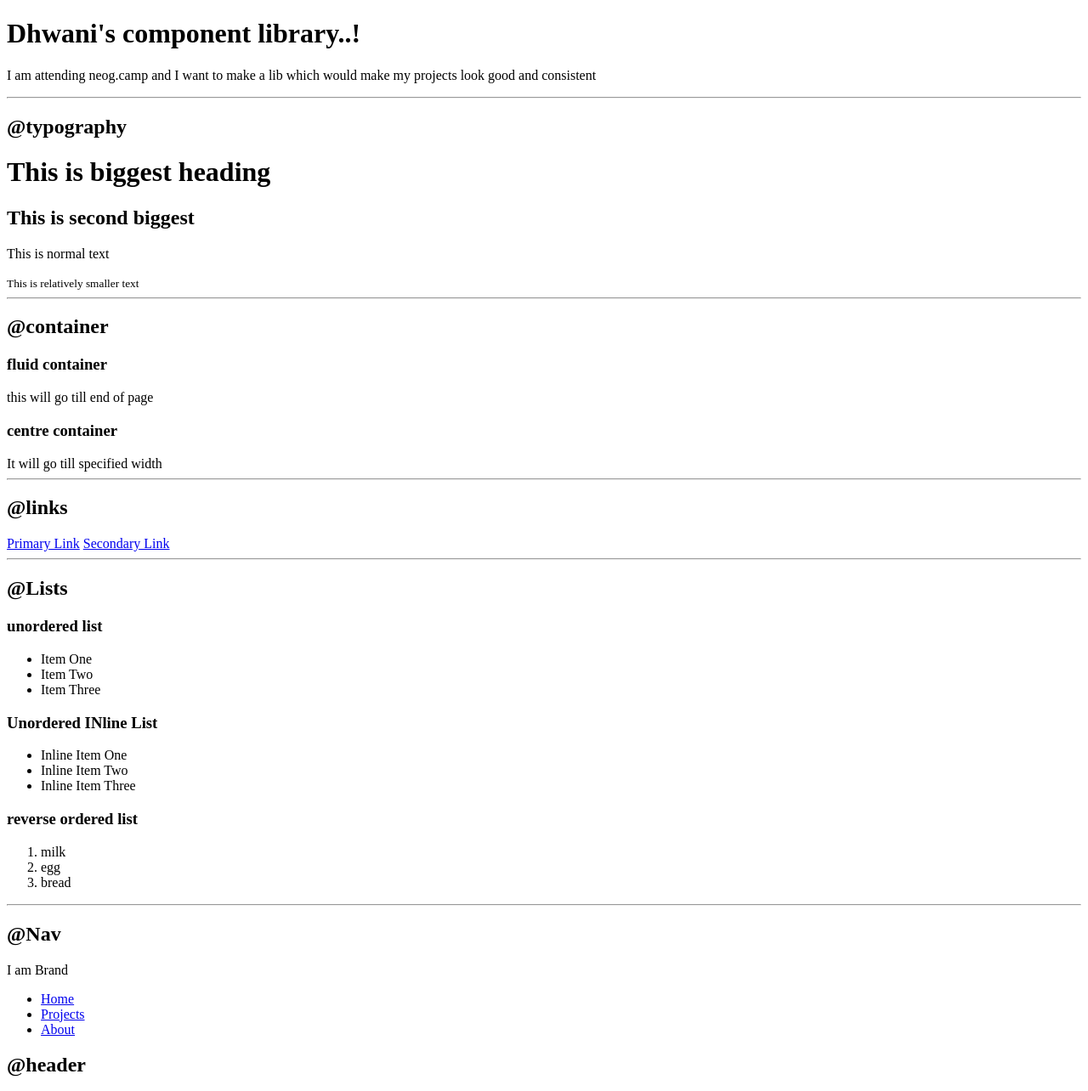
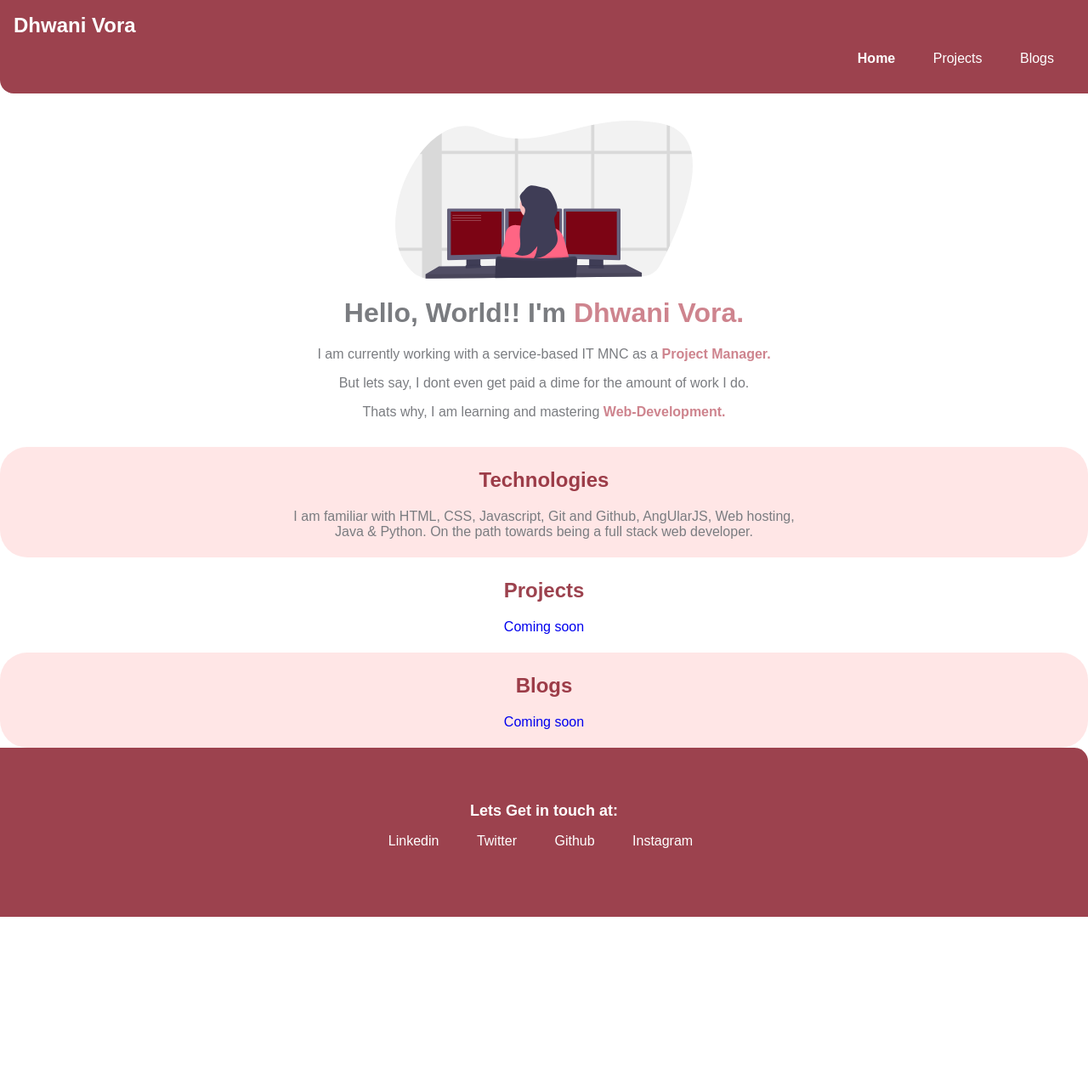
Before and after one commit to voradhwani/Component_Library, a plain HTML site: page index.html in a window 1280 px wide. Shown: the top 1284 px of the page at 85% size. After the commit the page ends 1079 px from the top, so only its background shows below. Drawn offline with Linux system fonts and the light colour scheme; grey boxes are pictures that could not be loaded.

Commit message:
Features Added

```diff
--- a/index.html
+++ b/index.html
@@ -4,88 +4,84 @@
     <meta charset="UTF-8">
     <meta http-equiv="X-UA-Compatible" content="IE=edge">
     <meta name="viewport" content="width=device-width, initial-scale=1.0">
-    <title>Component Library</title>
+    <title>Dhwani Vora</title>
+    <link href="/style.css" rel="stylesheet" />
 </head>
 <body>
-    <h1>Dhwani's component library..!</h1>
-    <p>I am attending neog.camp and I want to make a lib which would make my projects look good and consistent</p>
+    <nav class="navigation container">
+        <div class="nav-brand">Dhwani Vora</div>
+        <ul class="list-non-bullet nav-pills">
+            <li class="inline-list-item">
+                <a class="link link-active" href="/">Home</a>
+            </li>
+            <li class="inline-list-item">
+                <a class="link nav-btn" href="/">Projects</a>
+            </li>
+            <li class="inline-list-item">
+                <a class="link nav-btn" href="/">Blogs</a>
+            </li>
+        </ul>
+    </nav>
+    <header class="hero">
+        <img class="hero-img" src="/images/wd1.svg" />
+        <h1>Hello, World!! I'm <span>Dhwani Vora.</span></h1>
+        <p>I am currently working with a service-based IT MNC as a <span>Project Manager.</span><p>
+            <p>But lets say, I dont even get paid a dime for the amount of work I do.</p>
+        <p>Thats why, I am learning and mastering <span>Web-Development.</span></p>
+    </header>
+    <section class="section ow">
+        <div class="container container-center">
+            <h1>Technologies</h1>
+            <p>I am familiar with HTML, CSS, Javascript, Git and Github, AngUlarJS, Web hosting, Java & Python. On the path towards being a full stack web developer.</p>
+        </div>
 
-    <hr>
+    </section>
 
-    <h2>@typography</h2>
-    <h1>This is biggest heading</h1>
-    <h2>This is second biggest</h2>
-    <p>This is normal text</p>
-    <small>This is relatively smaller text</small>
+    <section class="section ">
+        <div class="container container-center">
+            <h1>Projects</h1>
+            <p><a class="link "href="projects.html">Coming soon</a></p>
+        </div>
 
-    <hr>
-<h2>@container</h2>
+    </section>
 
-<h3>fluid container</h3>
-<div>this will go till end of page</div>
+    <section class="section ow">
+        <div class="container container-center">
+            <h1>Blogs</h1>
+            <p><a class=link href="blogs.html" >Coming soon</a></p>
+        </div>
 
-<h3>centre container</h3>
-<div>It will go till specified width</div>
-<hr>
-<h2>@links</h2>
+    </section>
 
-<a href="/">Primary Link</a>
-<a href="/">Secondary Link</a>
+    <footer class="footer">
+        <div class="footer-header">Lets Get in touch at:</div>
+        <ul class="social-links list-non-bullet">
+            <li class="inline-list-item">
+                <a class="link" href="https://www.linkedin.com/in/dhwani-vora/">
+                    Linkedin
+                </a>
+            </li>
+            <li class="inline-list-item">
+                <a class="link" href="https://twitter.com/dhwani_v27">
+                    Twitter
+                </a>
+            </li>
+            <li class="inline-list-item">
+                <a class="link" href="https://github.com/voradhwani">
+                    Github
+                </a>
+            </li>
+            <li class="inline-list-item">
+                <a class="link" href="https://www.instagram.com/dhwani_v27/">
+                    Instagram
+                </a>
+            </li>
 
-<hr>
-<h2>@Lists</h2>
+        </ul>
+    </footer>
 
-<h3>unordered list</h3>
-<ul>
-    <li>Item One</li>
-    <li>Item Two</li>
-    <li>Item Three</li>
-</ul>
 
-<h3>Unordered INline List</h3>
-<ul>
-    <li>Inline Item One</li>
-    <li>Inline Item Two</li>
-    <li>Inline Item Three</li>
-</ul>
 
-<h3>reverse ordered list</h3>
-
-<ol>
-    <li>milk</li>
-    <li>egg</li>
-    <li>bread</li>
-</ol>
-<hr>
-
-<h2>@Nav</h2>
-<nav>
-    <div>I am Brand</div>
-    <ul>
-        <li>
-            <a href="/">Home</a>
-        </li>
-        <li>
-            <a href="/">Projects</a>
-        </li>
-        <li>
-            <a href="/">About</a>
-        </li>
-    </ul>
-
-</nav>
-
-<h2>@header</h2>
-
-    <header>
-        <img src="https://process.filestackapi.com/cache=expiry:max/resize=width:600/qDA5bORmuO2k5JafYXaw" />
-        <h1>heading inside here</h1>
-    </header>
-<hr>
-
-<h2>@section</h2>
-    <h3>fluid section</h3>
-<p>this will go end to end with lil margin n both sides</p>
 
 </body>
 </html>
--- /dev/null
+++ b/style.css
@@ -0,0 +1,167 @@
+@import url('https://fonts.googleapis.com/css2?family=Crimson+Text&display=swap');
+
+:root{
+    --primary-color: rgba(124, 4, 20, 0.753);
+    --dark-gray: #6B7280;
+    /* --off-white: #ffcccc; */
+    --off-white: #ffe6e6;
+    --primary-color-light: rgba(190, 92, 105, 0.753);
+}
+body{
+    font-family: 'Montserrat', sans-serif;
+    background-color:white;
+    color: #7A7C80;
+    margin: 0;
+
+}
+
+h1 {
+	padding: 0 0.5rem;
+    text-align: center;
+}
+
+span {
+	color: var(--primary-color-light);
+    font-weight: bold;
+}
+
+p{
+    text-align: center;
+}
+.container{
+    padding-left: 1rem;
+    padding-right: 1rem;
+}
+
+.container-center{
+    max-width:600px;
+    margin:auto;
+}
+
+.link{
+    box-sizing: border-box;
+    text-decoration: none;
+    padding: 0.5rem 1rem;
+}
+.primary-link{
+    background-color: var(--primary-color);
+    border-radius: 0.5rem;
+    color: white;
+}
+.secondary-link{
+    background-color: white;
+    border-radius: 0.5rem;
+    border: 1px solid var(--primary-color);
+}
+
+.list-non-bullet{
+    list-style: none;
+    padding-inline-start: 0px;
+}
+
+.inline-list-item{
+    display: inline;
+    padding-right: 0.5rem;
+}
+
+.navigation{
+    background-color:var(--primary-color);
+    color:white;
+    padding: 1rem;
+    border-bottom-left-radius: 1rem;
+}
+
+.navigation .link{
+    color: white;
+}
+
+.navigation .nav-pills{
+    text-align: right;
+    /* padding-bottom: 2rem; */
+}
+
+.navigation .nav-brand{
+    font-weight: bold;
+    font-size: 1.5rem;
+}
+
+.navigation .link-active{
+    font-weight: bold;
+}
+
+.hero{
+    padding: 1rem;
+    padding-top: 2rem;
+}
+
+.hero .hero-img{
+    max-width: 350px;
+    display: block;
+    margin: auto;
+}
+
+.hero .hero-heading{
+    text-align: center;
+    color:var(--dark-gray);
+    padding-top: 1rem;
+    /* padding-bottom: 1rem; */
+}
+
+.hero .hero-heading .heading-focus{
+    color: rgba(184, 110, 151, 0.753);
+}
+
+section{
+    padding: 5px ;
+}
+
+.section h1{
+    text-align: center;
+    color: var(--primary-color);
+}
+
+.section p{
+    display: block;
+    margin-block-start: 1em;
+    margin-block-end: 1em;
+    margin-inline-start: 0px;
+    margin-inline-end: 0px;
+}
+.ow {
+    background-color: var(--off-white);
+    border-radius: 2rem;
+
+}
+
+/** footers **/
+
+.footer {
+    background-color: var(--primary-color);
+    padding: 4rem 1rem;
+    text-align: center;
+    color: white;
+    border-top-right-radius: 1rem;
+}
+
+.footer .link {
+    color: white
+}
+
+.footer .footer-header {
+    font-weight: bold;
+    font-size: large;
+}
+
+.footer ul {
+    padding-inline-start: 0px;
+}
+
+/* * projects *
+.showcase-list {
+    padding: 2rem;
+}
+
+/** blogs **/
+/* .showcase-blog {
+    padding-bottom: 6rem;
+} */
```
Also changed, not shown: lib/components.html (added, +153 -0 lines), blogs.html (added), images/dhwani.jpg (added), images/hero.svg (added), images/wd.svg (added), images/wd1.svg (added), projects.html (added).
